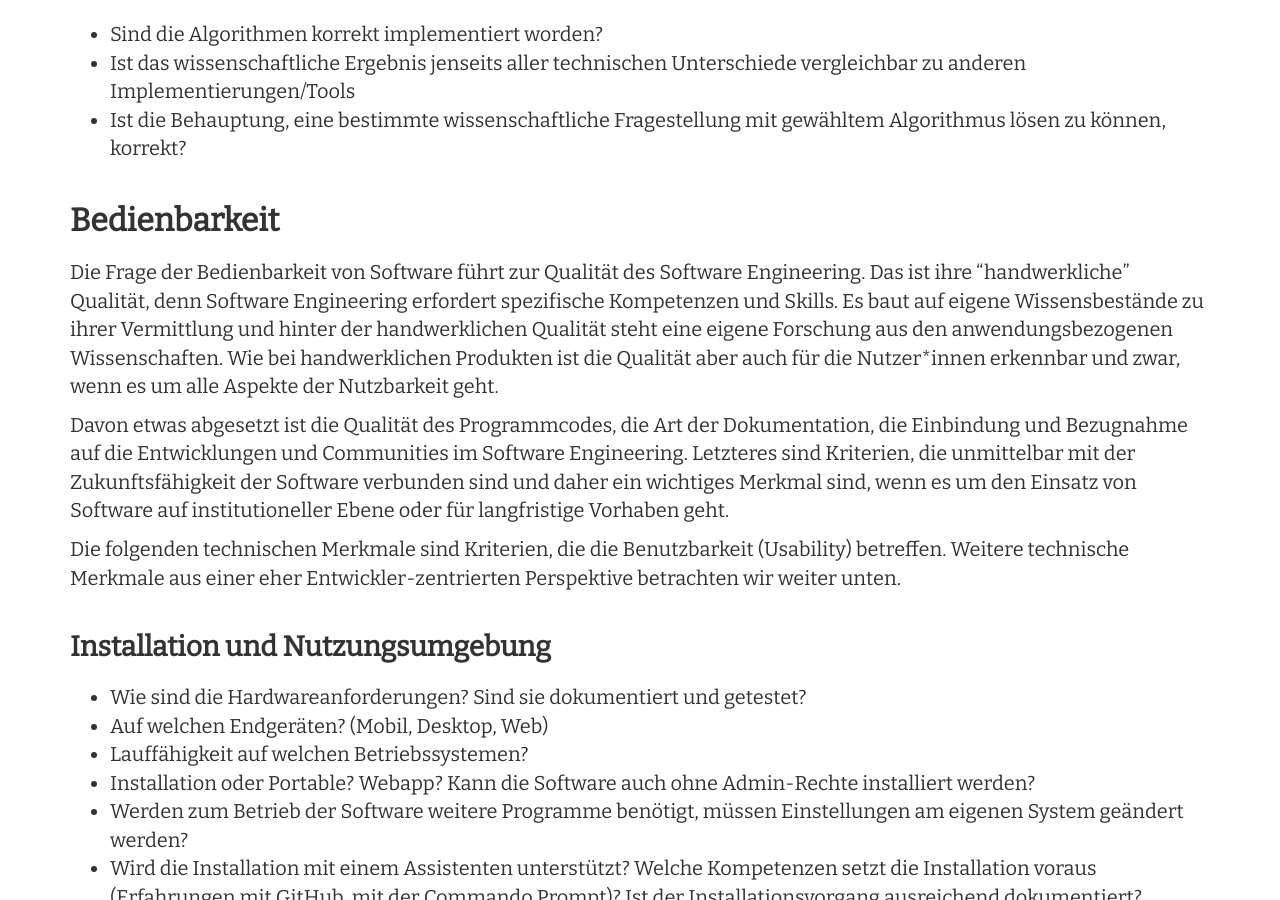
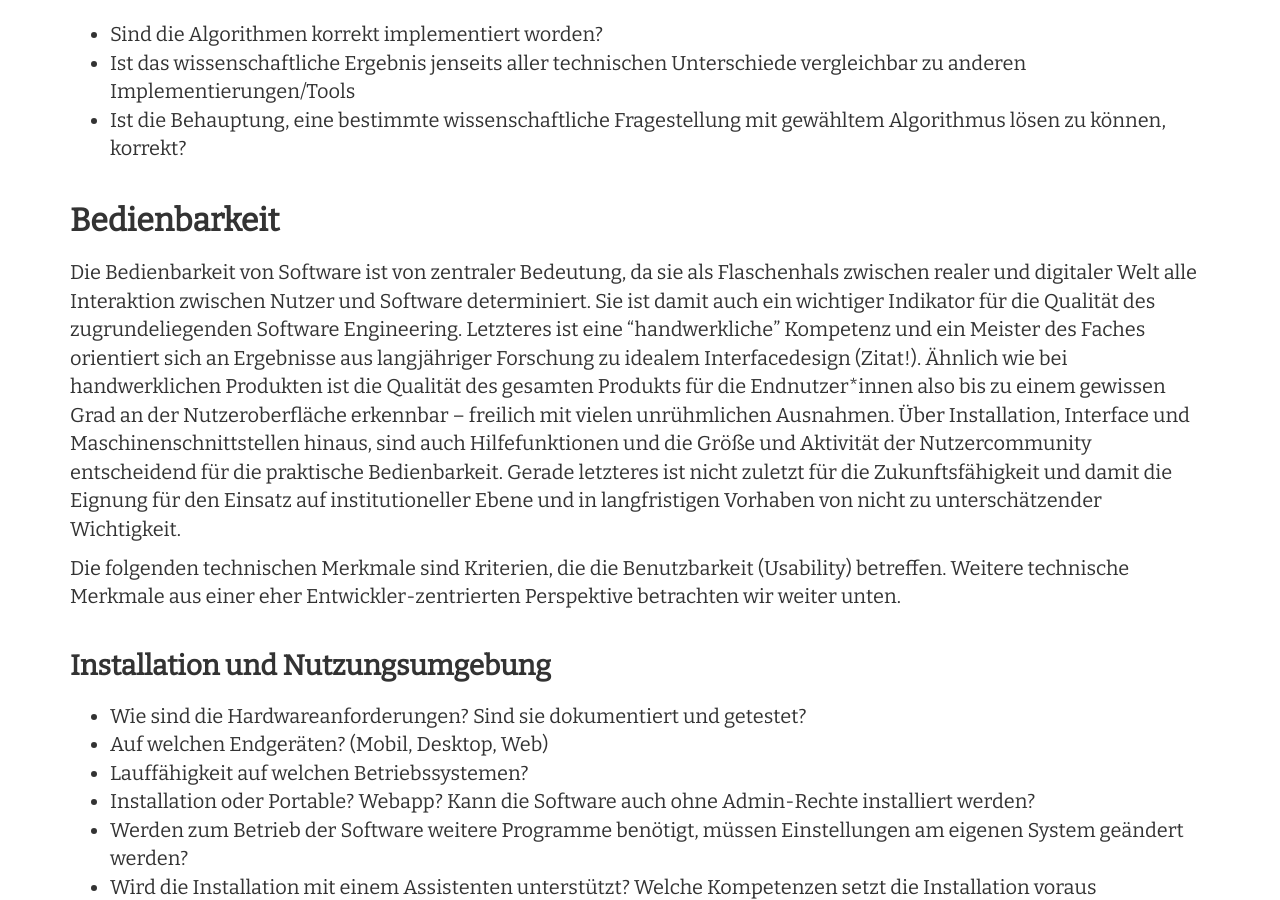
Before and after one commit to Research-Squirrel-Engineers/Impuls_SoftwareRezensionen_DGUF, a Jekyll site: the page built from Draft.md, in a window 1280 px wide and 900 px high, scrolled down 10899 px. Built offline with Jekyll 4.4.1, drawn with Linux system fonts in a browser that asks for light colours; nearby versions of some CDN libraries.

Commit message:
zur Bedienbarkeit

```diff
--- a/Draft.md
+++ b/Draft.md
@@ -247,9 +247,7 @@ Wissenschaftliche Software ist nur dann gut, wenn sie einen konkreten Zweck verf
 
 ### Bedienbarkeit
 
-Die Frage der Bedienbarkeit von Software führt zur Qualität des Software Engineering. Das ist ihre "handwerkliche" Qualität, denn Software Engineering erfordert spezifische Kompetenzen und Skills. Es baut auf eigene Wissensbestände zu ihrer Vermittlung und hinter der handwerklichen Qualität steht eine eigene Forschung aus den anwendungsbezogenen Wissenschaften. Wie bei handwerklichen Produkten ist die Qualität aber auch für die Nutzer\*innen erkennbar und zwar, wenn es um alle Aspekte der Nutzbarkeit geht.
-
-Davon etwas abgesetzt ist die Qualität des Programmcodes, die Art der Dokumentation, die Einbindung und Bezugnahme auf die Entwicklungen und Communities im Software Engineering. Letzteres sind Kriterien, die unmittelbar mit der Zukunftsfähigkeit der Software verbunden sind und daher ein wichtiges Merkmal sind, wenn es um den Einsatz von Software auf institutioneller Ebene oder für langfristige Vorhaben geht.
+Die Bedienbarkeit von Software ist von zentraler Bedeutung, da sie als Flaschenhals zwischen realer und digitaler Welt alle Interaktion zwischen Nutzer und Software determiniert. Sie ist damit auch ein wichtiger Indikator für die Qualität des zugrundeliegenden Software Engineering. Letzteres ist eine "handwerkliche" Kompetenz und ein Meister des Faches orientiert sich an Ergebnisse aus langjähriger Forschung zu idealem Interfacedesign (Zitat!). Ähnlich wie bei handwerklichen Produkten ist die Qualität des gesamten Produkts für die Endnutzer\*innen also bis zu einem gewissen Grad an der Nutzeroberfläche erkennbar -- freilich mit vielen unrühmlichen Ausnahmen. Über Installation, Interface und Maschinenschnittstellen hinaus, sind auch Hilfefunktionen und die Größe und Aktivität der Nutzercommunity entscheidend für die praktische Bedienbarkeit. Gerade letzteres ist nicht zuletzt für die Zukunftsfähigkeit und damit die Eignung für den Einsatz auf institutioneller Ebene und in langfristigen Vorhaben von nicht zu unterschätzender Wichtigkeit.
 
 Die folgenden technischen Merkmale sind Kriterien, die die Benutzbarkeit (Usability) betreffen. Weitere technische Merkmale aus einer eher Entwickler-zentrierten Perspektive betrachten wir weiter unten.
 
```
